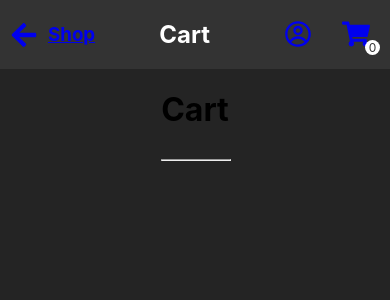
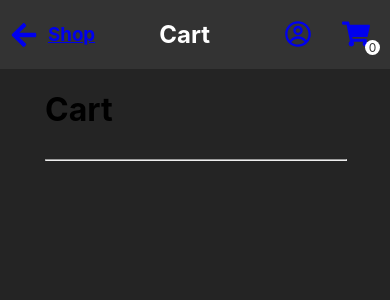
Before and after one commit to throwpedro/pizza_shop, a React (Vite) app in the folder react_shop/: page /cart in a window 390 px wide. Shown: the top 300 px of the page. Built offline with nearby package versions, Linux system fonts and the light colour scheme.

Commit message:
Updated readme. Added .nvmrc. Even when using bun vite still uses node :shrug: Some minor design updates for responsiveness. Total cart price.

```diff
--- a/react_shop/src/components/CenterContent.tsx
+++ b/react_shop/src/components/CenterContent.tsx
@@ -6,6 +6,7 @@ const style = {
     display: 'flex',
     justifyContent: 'center',
     height: 'calc(100vh - 100px)',
+    minWidth: '300px',
 }
 
 function CenterContent({ children }: CenterContentProps) {
--- a/react_shop/src/pages/cart/Cart.tsx
+++ b/react_shop/src/pages/cart/Cart.tsx
@@ -1,19 +1,24 @@
 import { useAtom } from "jotai";
 import CenterContent from "../../components/CenterContent";
 import TopBar from "../../components/topbar/TopBar";
-import { cartContentsAtom } from "../../store";
+import { cartContentsAtom, isCartEmptyAtom } from "../../store";
 import { PizzaCard } from "../home/PizzaList";
 import Counter from "./Counter";
 import './cart.css';
 
 function Cart() {
     const [cart] = useAtom(cartContentsAtom);
+    const [isCartEmpty] = useAtom(isCartEmptyAtom);
     return (
         <>
             <TopBar routeName="Cart" />
             <CenterContent>
                 <div className="cart-wrapper">
-                    <h1>Cart</h1>
+                    <div className="cart-top">
+                        <h1>Cart</h1>
+                        {!isCartEmpty && <span>total: ${cart.reduce((acc, curr) => acc + curr.unitPrice * curr.count, 0).toFixed(2)}</span>}
+                    </div>
+
                     <hr style={{ width: '100%' }} />
                     {cart.map((product) => (
                         <div className="cart-item-wrapper" key={product.id}>
--- a/react_shop/src/pages/cart/cart.css
+++ b/react_shop/src/pages/cart/cart.css
@@ -1,6 +1,14 @@
 .cart-wrapper {
     display: flex;
     flex-direction: column;
+    min-width: 300px;
+}
+
+.cart-top {
+    display: flex;
+    flex-direction: row;
+    justify-content: space-between;
+    align-items: center;
 }
 
 .cart-item-wrapper {
--- a/react_shop/src/store.ts
+++ b/react_shop/src/store.ts
@@ -10,6 +10,7 @@ export type Product = {
 
 export type PizzaId = number;
 export const cartContentsAtom = atom<Product[]>([]);
+export const isCartEmptyAtom = atom((get) => get(cartContentsAtom).length === 0);
 
 export const incrementPizzaCountAtom = atom(null, (get, set, pizzaUpdate: Product) => {
     const cart = get(cartContentsAtom);
```
Also changed, not shown: 2 other files (tests, documents, lock files or other folders).
